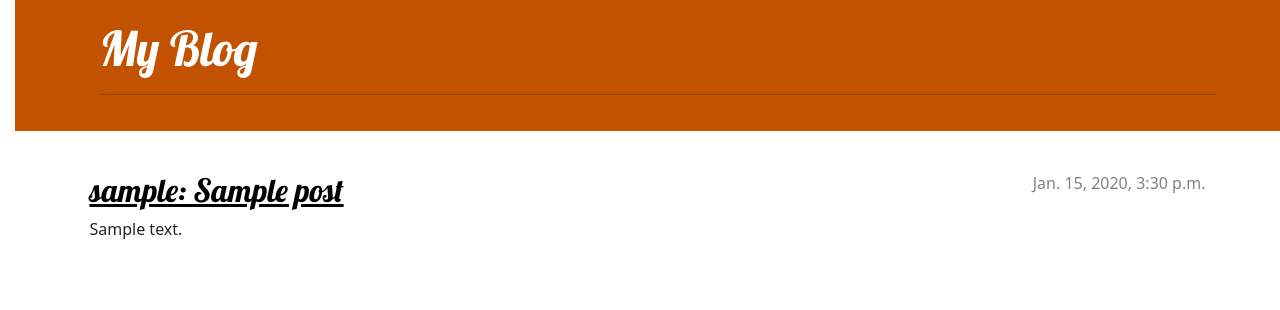
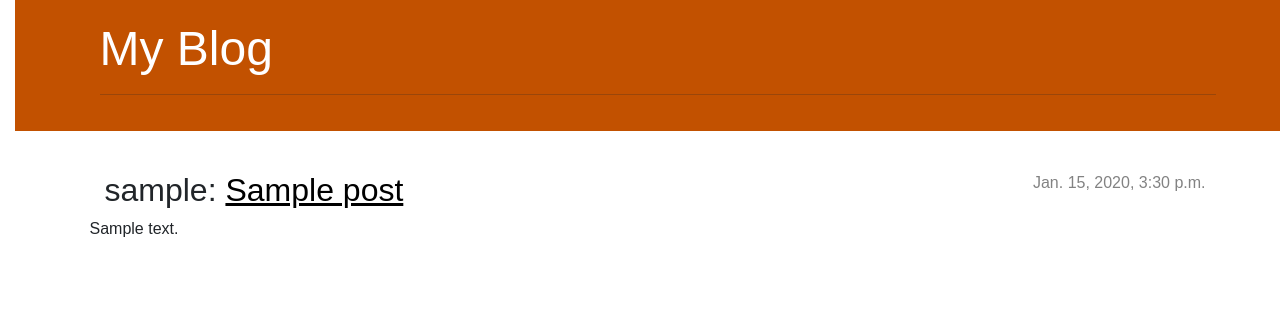
Before and after one commit to dsujankumar/my-first-blog, a Django app: page / in a window 1280 px wide. Shown: the top 310 px of the page. Run offline with Django 5.2, Linux system fonts and the light colour scheme; tables that the repository leaves empty hold one stand-in row (values such as "Sample post").

Commit message:
Added view and template for detailed posts

```diff
--- a/myblog/static/css/myblog.css
+++ b/myblog/static/css/myblog.css
@@ -1,10 +1,11 @@
-body {
+body, h2 {
     padding-left: 15px;
+    font-family: sans-serif;
 }
 
 h1 a, h2 a {
     color: #C25100;
-    font-family: 'Lobster';
+
 }
 
 .page-header {
@@ -23,9 +24,7 @@ h1 a, h2 a {
     text-decoration: none;
 }
 
-h1, h2, h3, h4 {
-    font-family: 'Lobster', cursive;
-}
+
 
 .date {
     color: #828282;
--- /dev/null
+++ b/myblog/templates/myblog/base.html
@@ -0,0 +1,30 @@
+{% load static %}
+<!DOCTYPE html>
+<html>
+    <head>
+        <title>Sujan's Blog Homepage</title>
+        <link rel="stylesheet" href="https://cdn.jsdelivr.net/npm/bootstrap@5.3.3/dist/css/bootstrap.min.css" integrity="sha384-QWTKZyjpPEjISv5WaRU9OFeRpok6YctnYmDr5pNlyT2bRjXh0JMhjY6hW+ALEwIH" crossorigin="anonymous">
+       <!--
+
+        <link rel="stylesheet" href="https://fonts.googleapis.com/css?family=Lobster&subset=latin,latin-ext">
+    -->
+        <link rel="stylesheet" href="{% static 'css/myblog.css' %}">
+    </head>
+    <body>
+         <header class="page-header">
+            <div class="container">
+                <h1><a href="/">My Blog</a></h1>
+                <hr>
+            </div>
+         </header>
+
+         <main class="container">
+            <div class="row">
+                <div class="col">
+                    {% block content %}
+                    {% endblock %}
+                </div>
+            </div>
+        </main>
+    </body>
+</html>
--- a/myblog/templates/myblog/post_list.html
+++ b/myblog/templates/myblog/post_list.html
@@ -1,33 +1,11 @@
-{% load static %}
-<!DOCTYPE html>
-<html>
-    <head>
-        <title>Sujan's Blog Homepage</title>
-        <link rel="stylesheet" href="https://cdn.jsdelivr.net/npm/bootstrap@5.3.3/dist/css/bootstrap.min.css" integrity="sha384-QWTKZyjpPEjISv5WaRU9OFeRpok6YctnYmDr5pNlyT2bRjXh0JMhjY6hW+ALEwIH" crossorigin="anonymous">
-        <link rel="stylesheet" href="https://fonts.googleapis.com/css?family=Lobster&subset=latin,latin-ext">
-        <link rel="stylesheet" href="{% static 'css/myblog.css' %}">
-    </head>
-    <body>
-         <header class="page-header">
-            <div class="container">
-                <h1><a href="/">My Blog</a></h1>
-                <hr>
-            </div>
-         </header>
+{% extends 'myblog/base.html'%}
 
-         <main class="container">
-            <div class="row">
-                <div class="col">
+{% block content %}
 {% for post in posts %}
     <article class="post">
         <time class="date">{{ post.published_date }}</time>
-                            <h2><a href="">{{post.author }}: {{ post.title }}</a></h2>
+        <h2>{{ post.author }}: <a href="{% url 'post_detail' pk=post.pk %}">{{ post.title }}</a></h2>
         <p>{{ post.text|linebreaksbr }}</p>
     </article>
 {% endfor %}
-                </div>
-            </div>
-        </main>
-
-    </body>
-</html>
+{% endblock %}
--- a/myblog/urls.py
+++ b/myblog/urls.py
@@ -3,4 +3,5 @@ from . import views
 
 urlpatterns = [
     path('', views.post_list, name='post_list'),
+    path('post/<int:pk>', views.post_detail, name='post_detail'),
 ]
--- a/myblog/views.py
+++ b/myblog/views.py
@@ -1,4 +1,4 @@
-from django.shortcuts import render
+from django.shortcuts import render, get_object_or_404
 from .models import Post
 from django.utils import timezone
 from django.contrib.auth.models import User
@@ -8,3 +8,7 @@ def post_list(request):
     posts = Post.objects.filter(published_date__lte=timezone.now()).order_by('published_date')
     users = User.objects.all()
     return render(request, 'myblog/post_list.html', {'posts': posts, 'users': users})
+
+def post_detail(request, pk):
+    post = get_object_or_404(Post, pk=pk)
+    return render(request, 'myblog/post_detail.html', {'post': post});
```
Also changed, not shown: myblog/templates/myblog/post_detail.html (added, +12 -0 lines). Lines whose indentation alone changed are shown as unchanged.
